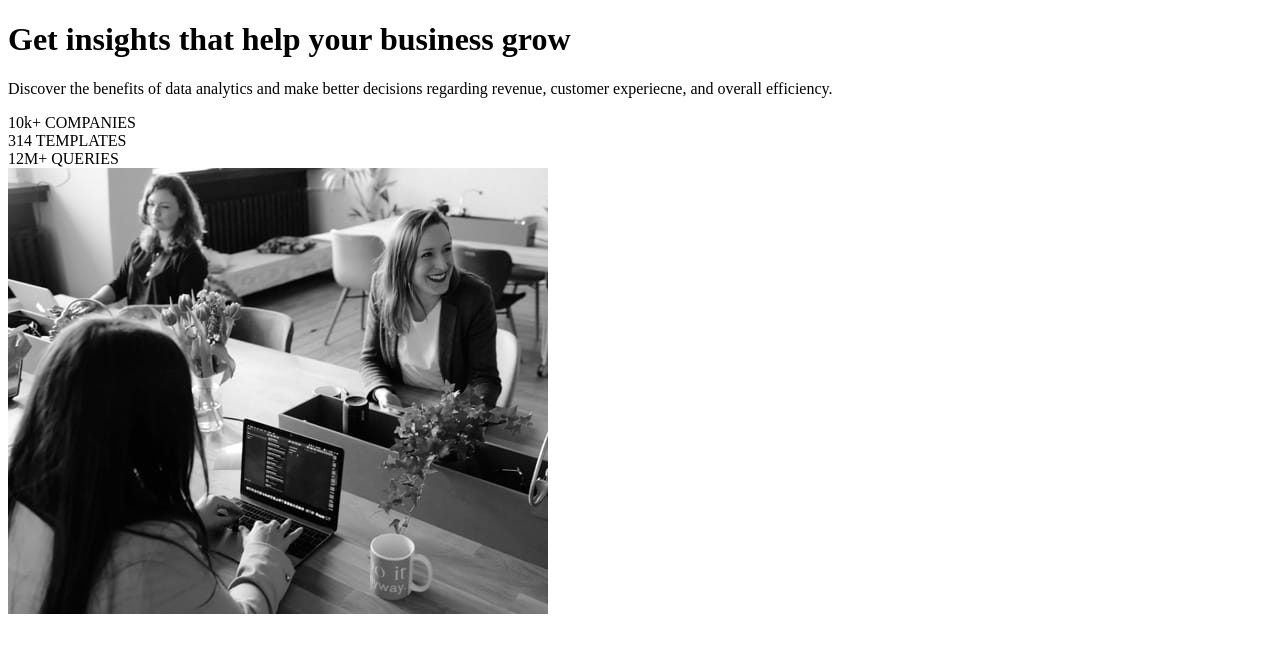
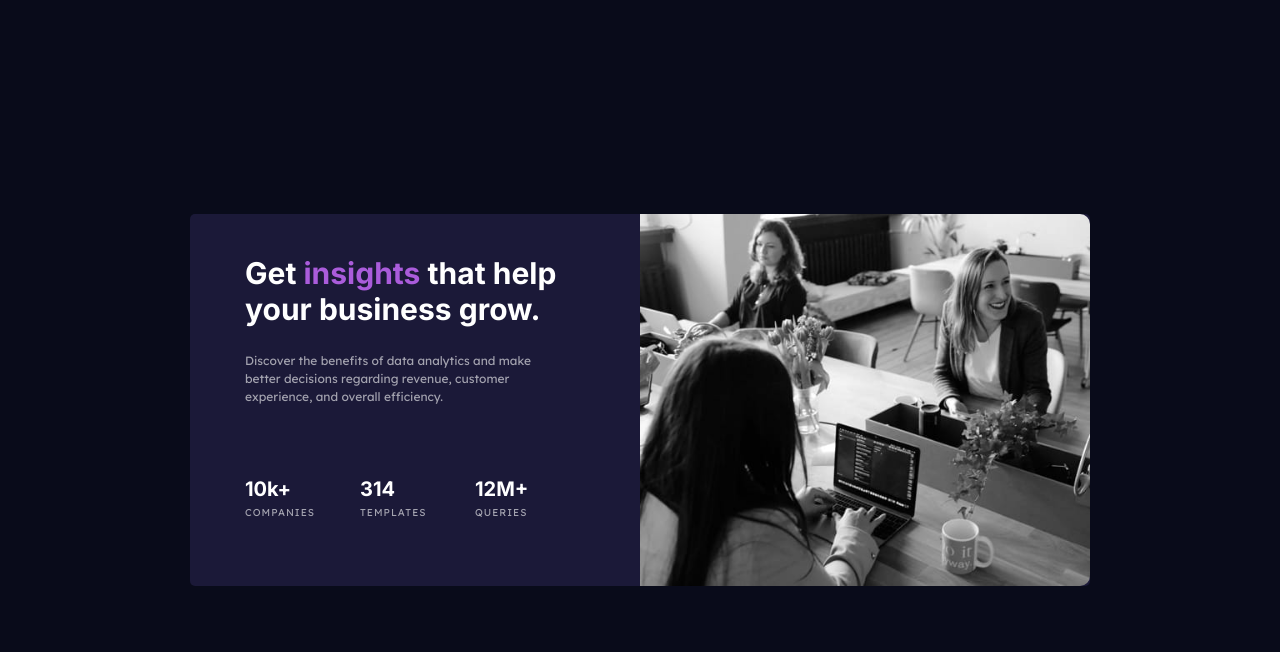
Before and after one commit to elissonguerra/insights, a plain HTML site: page index.html in a window 1280 px wide. Drawn offline with Linux system fonts and the light colour scheme.

Commit message:
Alterações de estilo

```diff
--- a/index.html
+++ b/index.html
@@ -11,12 +11,12 @@
     <main>
         <div class="card">
             <div class="conteudo">
-                <h1>Get <span>insights</span> that help your business grow</h1>
-                <p>Discover the benefits of data analytics and make better decisions regarding revenue, customer experiecne, and overall efficiency.</p>
+                <div class="titulo"><h1>Get <span>insights</span> that help your business grow.</h1></div>
+                <div class="paragrafo"><p>Discover the benefits of data analytics and make better decisions regarding revenue, customer experience, and overall efficiency.</p></div>
                 <div class="dados">
-                    <div class="companies">10k+ COMPANIES</div>
-                    <div class="templates">314 TEMPLATES</div>
-                    <div class="queries">12M+ QUERIES</div>
+                    <div class="companies"><p>10k+</p> <span>COMPANIES</span></div>
+                    <div class="templates"><p>314</p> <span>TEMPLATES</span></div>
+                    <div class="queries"><p>12M+</p> <span>QUERIES</span></div>
                 </div>
             </div>
             <picture>
--- a/style.css
+++ b/style.css
@@ -0,0 +1,131 @@
+@import url('https://fonts.googleapis.com/css2?family=Inter:wght@100..900&display=swap');
+/* font-family: "Inter", sans-serif; */
+@import url('https://fonts.googleapis.com/css2?family=Lexend+Deca&display=swap');
+/* font-family: "Lexend Deca", sans-serif; */
+
+:root {
+    --cor1:hsl(233, 47%, 7%);
+    --cor2:hsl(244, 38%, 16%);
+    --cor3:hsl(277, 64%, 61%);
+    --cor4:hsla(0, 0%, 100%, 0.75);
+    --cor5:hsla(0, 0%, 100%, 0.6);
+}
+
+*
+{
+    margin: 0;
+    padding: 0;
+    box-sizing: border-box;
+}
+
+html, body {
+    width: 100%;
+    height: 100%;
+}
+
+main {
+    display: flex;
+    justify-content: center;
+    align-items: center;
+    width: 100%;
+    height: 100%;
+    background-color: var(--cor1);
+}
+
+.card {
+    display: flex;
+    flex-direction: row;
+    width: 900px;
+    justify-content: center;
+    align-items: center;
+    border-radius: 5px;
+    background-color: var(--cor2)
+
+}
+
+.conteudo {
+    display: flex;
+    flex-direction: column;
+    justify-content: center;
+    width: 50%;
+    gap: 25px;
+    padding-left: 25px;
+    margin-bottom: 50px;
+}
+
+.titulo {
+    display: flex;
+    width: 90%;
+    justify-content: flex-start;
+    padding-left: 30px;
+    padding-top: 30px;
+}
+
+h1 {
+    font-family: "Inter", sans-serif;
+    color: white;
+    font-size: 30px;
+    font-weight: 700;
+}
+
+h1 > span {
+    color: var(--cor3);
+}
+
+.paragrafo {
+    display: flex;
+    width: 80%;
+    height: 100px;
+    justify-content: flex-start;
+    padding-left: 30px;
+}
+
+.paragrafo > p {
+    font-family: "Lexend Deca", sans-serif;
+    color: var(--cor5);
+    font-size: 12px;
+    line-height: 1.5em;
+}
+
+.dados {
+    display: flex;
+    flex-direction: row;
+    width: 80%;
+    height: 100%;
+    padding-left: 30px;
+    justify-content: space-between;
+    width: 80%;
+    line-height: 1.5em;
+}
+
+.companies, .templates, .queries {
+    display: flex;
+    flex-direction: row;
+    width: 80px;
+    flex-wrap: wrap;
+}
+
+.companies > p, .templates > p, .queries > p {
+    font-family: "Inter", sans-serif;
+    color: white;
+    font-size: 20px;
+    font-weight: 700;
+}
+
+.companies > span, .templates > span, .queries > span {
+    font-family: "Lexend Deca", sans-serif;
+    font-size: 10px;
+    color: var(--cor5);
+    letter-spacing: 1px;
+}
+
+picture {
+    display: flex;
+    width: 50%;
+}
+
+img {
+    width: 100%;
+    border-top-right-radius: 10px;
+    border-bottom-right-radius: 10px;
+}
```
